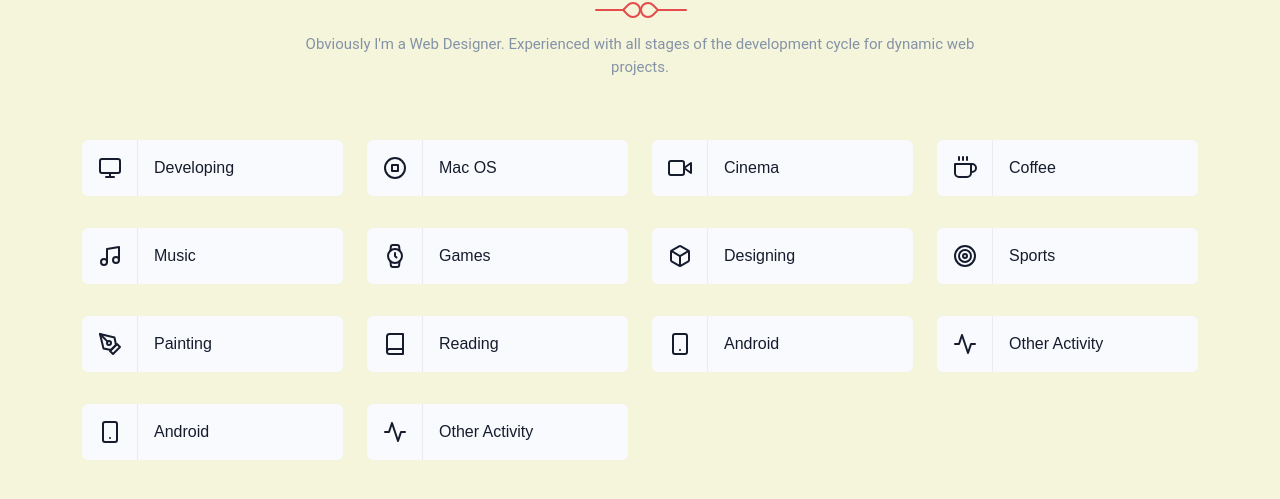
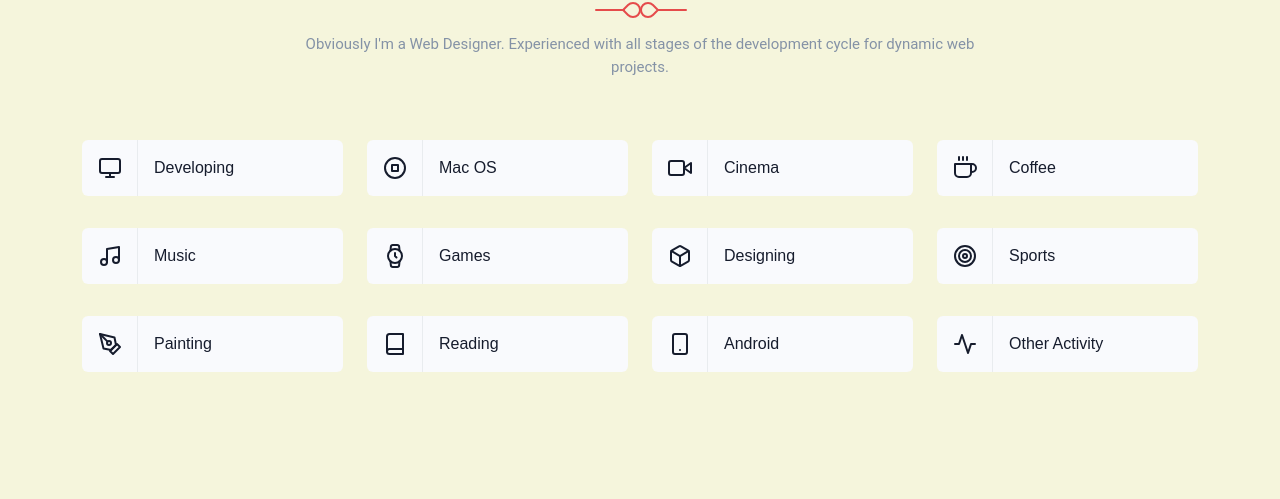
Before and after one commit to rTechCoding/hobbies_interest, a plain HTML site: page index.html in a window 1280 px wide. Shown: the part 151-650 px from the top of the page. Drawn offline with Linux system fonts and the light colour scheme.

Commit message:
Update index.html
change sililer code

```diff
--- a/index.html
+++ b/index.html
@@ -191,32 +191,6 @@
                             </div>
                         </div>
                     </div><!--end col-->
-
-                    <div class="col-lg-3 col-md-4 col-sm-6 col-12 mt-4 pt-2">
-                        <div class="interests-desc bg-light position-relative px-2 py-3 rounded">
-                            <div class="hobbies d-flex align-items-center">
-                                <div class="text-center rounded-pill me-4">
-                                    <i data-feather="smartphone" class="icon fea icon-md-sm"></i>
-                                </div>
-                                <div class="content">
-                                    <h6 class="title mb-0">Android</h6>
-                                </div>
-                            </div>
-                        </div>
-                    </div><!--end col-->
-
-                    <div class="col-lg-3 col-md-4 col-sm-6 col-12 mt-4 pt-2">
-                        <div class="interests-desc bg-light position-relative px-2 py-3 rounded">
-                            <div class="hobbies d-flex align-items-center">
-                                <div class="text-center rounded-pill me-4">
-                                    <i data-feather="activity" class="icon fea icon-md-sm"></i>
-                                </div>
-                                <div class="content">
-                                    <h6 class="title mb-0">Other Activity</h6>
-                                </div>
-                            </div>
-                        </div>
-                    </div><!--end col-->
                 </div>
             </div><!--end container-->
 
```
